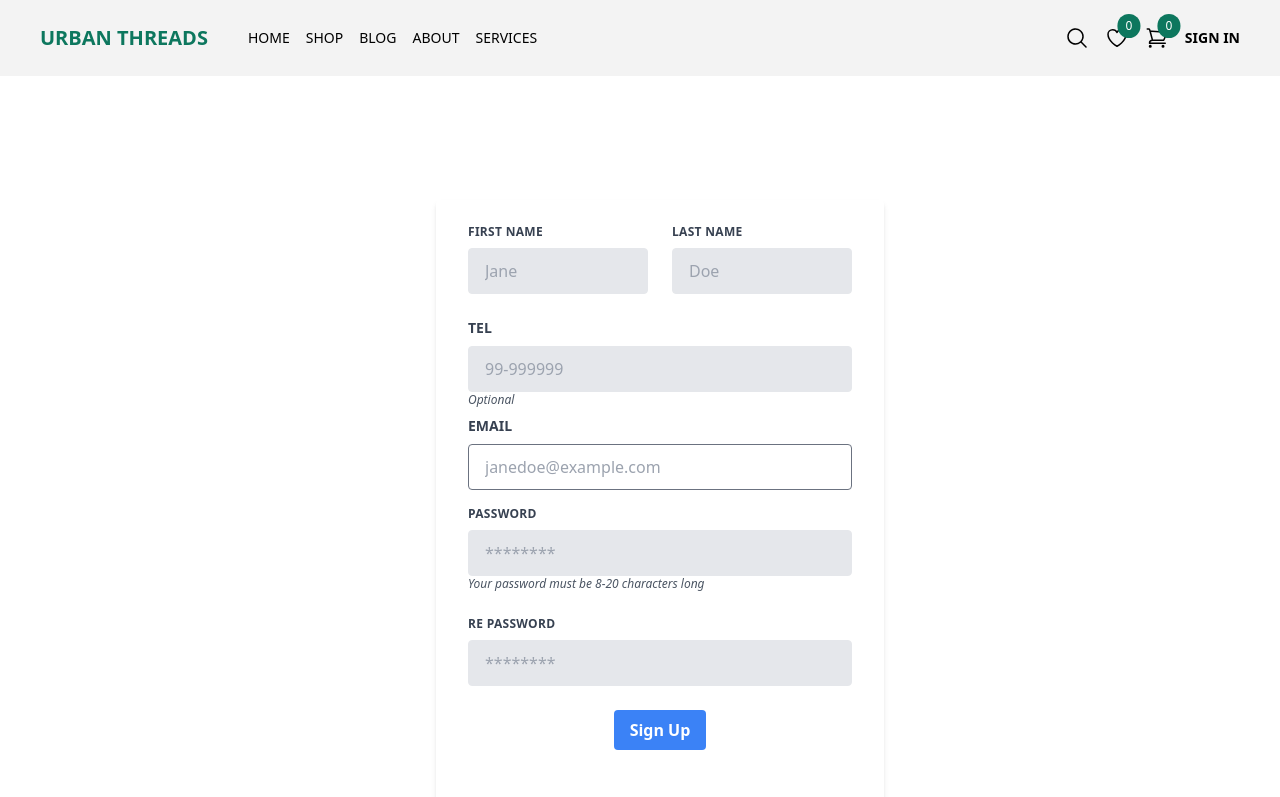
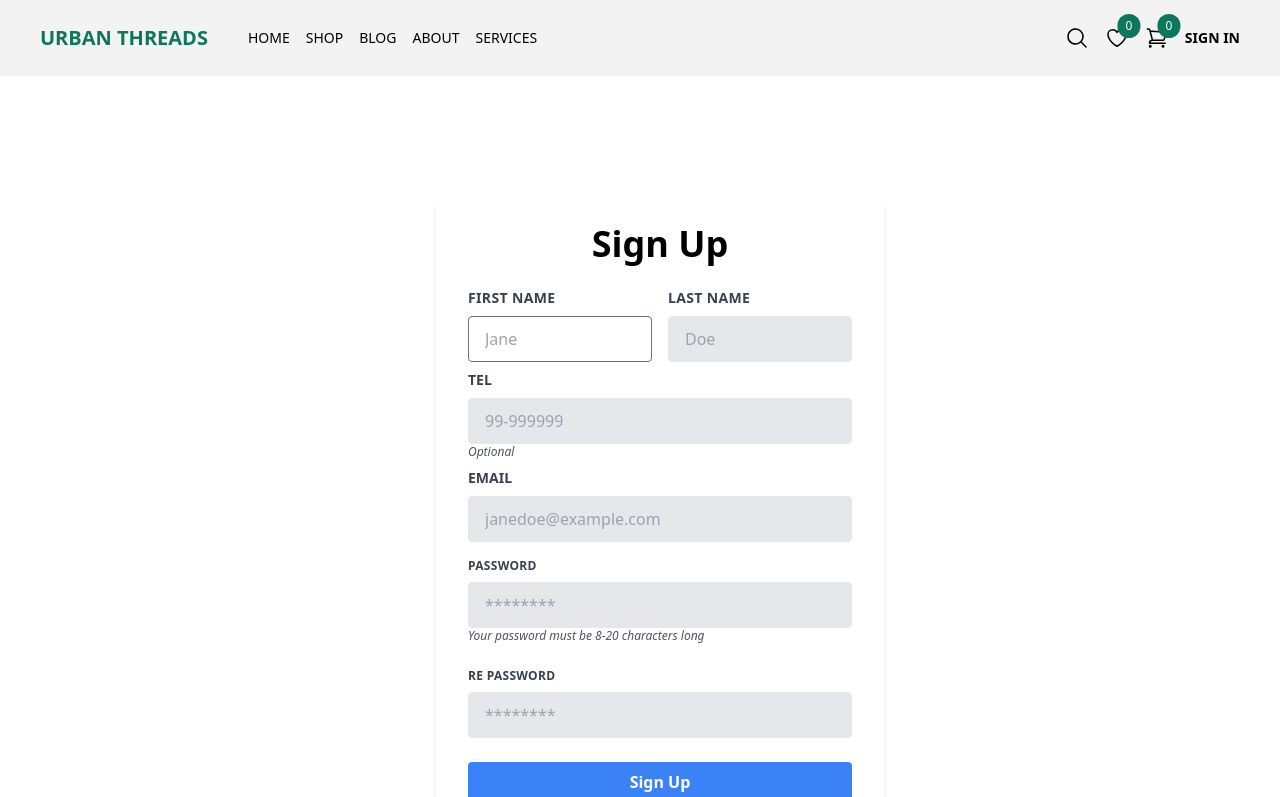
Before and after one commit to jjoenasr/ClothingStore, a React (Create React App) app in the folder frontend/: page /register in a window 1280 px wide. Shown: the top 797 px of the page. Built offline with nearby package versions, Linux system fonts and the light colour scheme.

Commit message:
sixth commit

```diff
--- a/frontend/src/components/Login.tsx
+++ b/frontend/src/components/Login.tsx
@@ -2,6 +2,8 @@ import React, { useState } from 'react'
 import { useStore } from '../contexts/StoreContext'
 import { login } from '../services/authServices'
 import { Link, useNavigate } from 'react-router-dom'
+import { FaLock } from 'react-icons/fa'
+import { MdOutlineAlternateEmail } from "react-icons/md";
 
 const Login = () => {
     const [email, setEmail] = useState<string>('')
@@ -28,36 +30,43 @@ const Login = () => {
     return (
         <div className="w-full max-w-xs mx-auto pt-8">
             <form className="bg-white shadow-md rounded px-8 pt-6 pb-8 mt-4 mb-4" onSubmit={handleSubmit}>
+                <h2 className='font-bold text-center mb-6 text-4xl'>Sign In</h2>
                 <div className="mb-4">
-                    <label className="block text-gray-700 text-sm font-bold mb-2" htmlFor="email">
+                    <label className="block text-gray-700 text-sm font-semibold mb-2" htmlFor="email">
                         Email
                     </label>
+                    <div className="flex items-center border-2 py-2 px-3 rounded-md mb-4">
+                        <MdOutlineAlternateEmail className='h-5 w-5 text-gray-400' />
                         <input
-                    className="shadow appearance-none border rounded w-full py-2 px-3 text-gray-700 leading-tight focus:outline-none focus:shadow-outline"
+                        className="pl-3 outline-none border-none w-full text-gray-700"
                         id="email"
                         name="email"
                         type="email"
-                    placeholder="janedoe@example.com"
+                        placeholder="guest@example.com"
                         required
                         autoFocus
                         value={email}
                         onChange={(e) => { setEmail(e.target.value)}}
                         />
                     </div>
+                </div>
                 <div className="mb-6">
-                    <label className="block text-gray-700 text-sm font-bold mb-2" htmlFor="password">
+                    <label className="block text-gray-700 text-sm font-semibold mb-2" htmlFor="password">
                         Password
                     </label>
+                    <div className="flex items-center border-2 py-2 px-3 rounded-md mb-4">
+                        <FaLock className="h-5 w-5 text-gray-400"/>
                         <input
-                    className="shadow appearance-none border rounded w-full py-2 px-3 text-gray-700 mb-3 leading-tight focus:outline-none focus:shadow-outline"
+                        className="pl-3 outline-none border-none w-full text-gray-700"
                         id="password"
                         name='password'
                         type="password"
                         required
-                    placeholder="********"
+                        placeholder="************"
                         value={password}
                         onChange={(e) => { setPassword(e.target.value)}}
                     />
+                    </div>
                     {errors.length > 0 && (
                         <p className="text-red-500 text-xs italic">{errors[errors.length - 1]}</p>
                     )}
@@ -75,7 +84,7 @@ const Login = () => {
                 </div>
             </form>
             <p className="text-center text-gray-500 text-xs">
-                &copy;2020 Acme Corp. All rights reserved.
+                &copy;2024 Acme Corp. All rights reserved.
             </p>
         </div>
     )
--- a/frontend/src/components/Register.tsx
+++ b/frontend/src/components/Register.tsx
@@ -1,7 +1,7 @@
 import React, { useState } from 'react'
 import { register } from '../services/authServices'
 import { toast } from 'react-toastify'
-import { useNavigate } from 'react-router-dom'
+import { Link, useNavigate } from 'react-router-dom'
 
 const Register = () => {
     const [firstName, setFirstName] = useState<string>('')
@@ -44,10 +44,11 @@ const Register = () => {
     }
     return (
         <div className='w-full max-w-md mx-auto pt-8'>
-            <form className="bg-white shadow-md rounded px-8 pt-6 pb-8 mb-4" onSubmit={handleSubmit}>
-                <div className="flex flex-wrap -mx-3 mb-6">
-                    <div className="w-full md:w-1/2 px-3 mb-6 md:mb-0">
-                    <label className="block uppercase tracking-wide text-gray-700 text-xs font-bold mb-2" htmlFor="first-name">
+            <form className="bg-white shadow-md rounded px-8 pt-6 pb-6 mb-4" onSubmit={handleSubmit}>
+                <h2 className='font-bold text-center mb-6 text-4xl'>Sign Up</h2>
+                <div className="flex flex-wrap -mx-2">
+                    <div className="w-full md:w-1/2 px-2 mb-2">
+                    <label className="block uppercase tracking-wide text-gray-700 text-sm font-bold mb-2" htmlFor="first-name">
                         First Name
                     </label>
                     <input
@@ -55,12 +56,13 @@ const Register = () => {
                     id="first-name"
                     type="text"
                     placeholder="Jane"
+                    autoFocus
                     value={firstName}
                     onChange={(e) => { setFirstName(e.target.value)}}
                     />
                     </div>
-                    <div className="w-full md:w-1/2 px-3">
-                    <label className="block uppercase tracking-wide text-gray-700 border-gray-200 text-xs font-bold mb-2" htmlFor="last-name">
+                    <div className="w-full md:w-1/2 px-2 mb-2">
+                    <label className="block uppercase tracking-wide text-gray-700 border-gray-200 text-sm font-bold mb-2" htmlFor="last-name">
                         Last Name
                     </label>
                     <input
@@ -73,8 +75,8 @@ const Register = () => {
                     />
                     </div>
                 </div>
-                <div className="flex flex-wrap -mx-3 mb-6">
-                    <div className='w-full px-3 mb-2'>
+                <div className="flex flex-wrap mb-6">
+                    <div className='w-full mb-2'>
                         <label className="block uppercase text-gray-700 text-sm font-bold mb-2" htmlFor="inputPhone">Tel</label>
                         <input
                             type="tel"
@@ -88,7 +90,7 @@ const Register = () => {
                         />
                         <p className="text-gray-600 text-xs italic">Optional</p>
                     </div>
-                    <div className="w-full px-3 mb-4">
+                    <div className="w-full mb-4">
                         <label className="block uppercase text-gray-700 text-sm font-bold mb-2" htmlFor="email">
                             Email
                         </label>
@@ -99,12 +101,11 @@ const Register = () => {
                         type="email"
                         placeholder="janedoe@example.com"
                         required
-                        autoFocus
                         value={email}
                         onChange={(e) => { setEmail(e.target.value)}}
                         />
                     </div>
-                    <div className="w-full px-3 mb-6">
+                    <div className="w-full mb-6">
                     <label className="block  uppercase tracking-wide text-gray-700 text-xs font-bold mb-2" htmlFor="password">
                         Password
                     </label>
@@ -118,7 +119,7 @@ const Register = () => {
                     />
                     <p className="text-gray-600 text-xs italic">Your password must be 8-20 characters long</p>
                     </div>
-                    <div className="w-full px-3 mb-6">
+                    <div className="w-full mb-6">
                     <label className="block uppercase tracking-wide text-gray-700 text-xs font-bold mb-2" htmlFor="password2">
                         Re Password
                     </label>
@@ -134,14 +135,18 @@ const Register = () => {
                         <p className="text-red-500 text-xs italic">{errors[errors.length - 1]}</p>
                     )}
                     </div>
-                    <div className="mx-auto">
                     <button
-                    className="bg-blue-500 hover:bg-blue-700 text-white font-bold py-2 px-4 rounded focus:outline-none focus:shadow-outline"
+                    className="bg-blue-500 w-full hover:bg-blue-700 text-white font-bold py-2 px-4 rounded focus:outline-none focus:shadow-outline"
                     type="submit"
                     >
                         Sign Up
                     </button>
-                </div>
+                    <div className='mx-auto mt-2'>
+                        <span className="">Have an account?</span>
+                        <Link className="text-blue-400" to="/login">
+                            <span className=" ml-1 hover:underline transition">Log In</span>
+                        </Link>
+                    </div>
                 </div>
             </form>
         </div>
```
Lines whose indentation alone changed are shown as unchanged.
